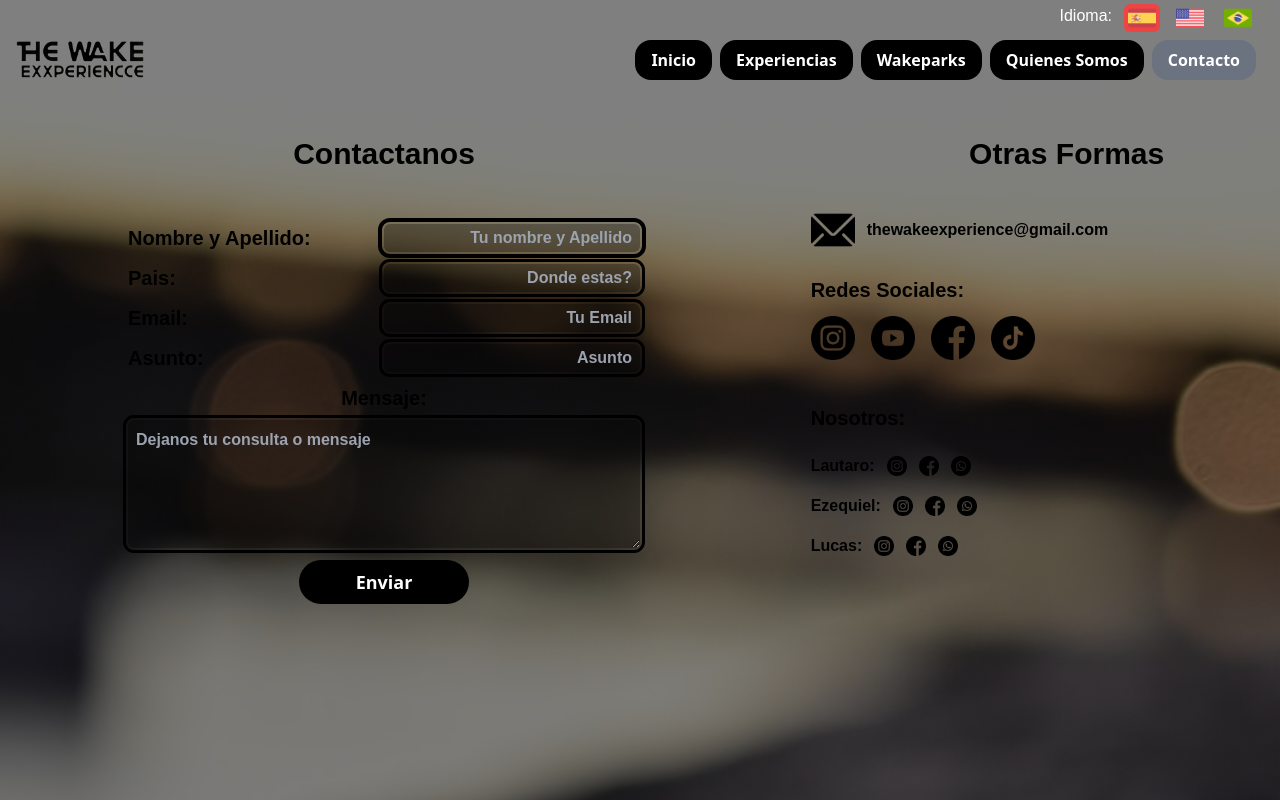
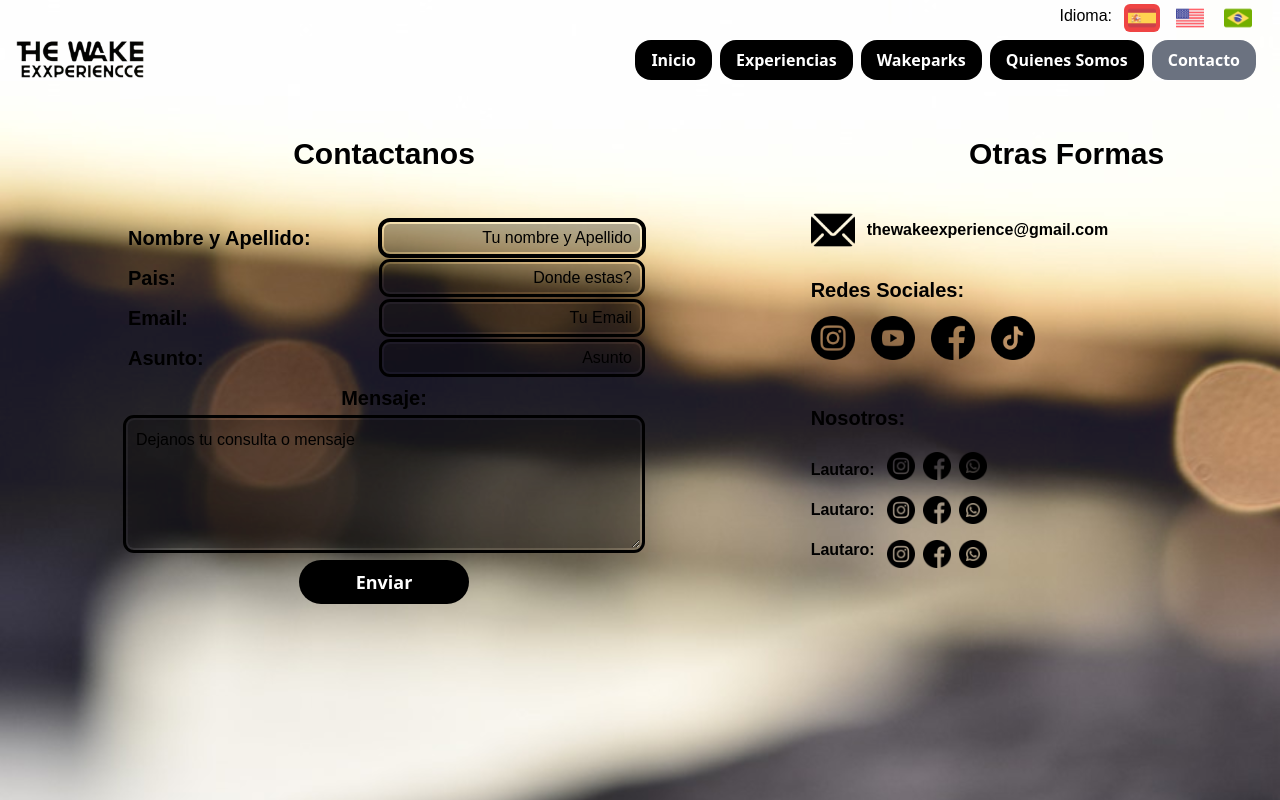
Before and after one commit to Colegiales32/The-Wake-Experience, a React (Vite) app: page /contacto in a window 1280 px wide. Shown: the top 800 px of the page. Built offline with nearby package versions, Linux system fonts and the light colour scheme; a web font is replaced by a local one; what tailwindcss-animated would draw is missing.

Commit message:
correcion color y fondo contacto

```diff
--- a/src/components/Nav.jsx
+++ b/src/components/Nav.jsx
@@ -36,7 +36,7 @@ const Nav = ({fondo, tituloColor}) => {
   return (
     <div>
      <div className={`flex flex-row w-full justify-center md:justify-end pb-2 gap-3 ${fondo} text-white py-1 md:pr-6`}>
-        <p className='font-path'>{t("nav.idioma")}:</p>
+        <p className='font-path text-black'>{t("nav.idioma")}:</p>
         <Link className= {`transition-colors duration-500 ${idiomaActivo ==="es"? "bg-red-500" : ""} } rounded-md px-1 text-center`} onClick={() => idiomaClick("es")}>
         <img src="/esp.png" alt="" className='h-7' />
         </Link>
--- a/src/pages/Contacto.jsx
+++ b/src/pages/Contacto.jsx
@@ -46,30 +46,30 @@ const handleSubmit = (event) => {
 
   return (
     <div>
-    <div className='min-h-screen bg-fondo bg-cover bg-no-repeat'>
+    <div className='min-h-screen bg-gray-900 bg-blend-lighten bg-fondo bg-cover bg-no-repeat'>
         <Nav/>
         <div className='flex flex-col lg:flex-row w-4/5 mx-auto justify-between h-4/5 relative'>
         <form ref={refForm} action="" onSubmit={handleSubmit} className='lg:w-1/2 shrink lg:mt-32 flex flex-col gap-3'>
         <h1 className='font-stencil text-3xl text-center font-bold mx-auto lg:absolute top-10 w-1/2'>{t("contacto.titulo")}</h1>
              <fieldset className='flex flex-row justify-between'>
-            <label className='font-path font-bold text-xl'>{t("contacto.nombre.nombre")}</label>
-            <input className='w-1/2 outline-4 outline outline-offset-2 border-black font-path font-bold bg-opacity-30 bg-black rounded-md placeholder:mr-2 placeholder:text-right' placeholder={t("contacto.nombre.descripcion")} required name='name' type="text" />
+            <label className='font-path font-bold text-xl   text-black'>{t("contacto.nombre.nombre")}</label>
+            <input className='w-1/2 outline-4 outline outline-offset-2 placeholder:text-black outline-black font-path font-bold bg-opacity-30 bg-black rounded-md placeholder:mr-2 placeholder:font-path placeholder:font-light placeholder:text-right' placeholder={t("contacto.nombre.descripcion")} required name='name' type="text" />
             </fieldset>
             <fieldset className='flex flex-row gap-8 justify-between'>
-            <label className='font-path font-bold text-xl'>{t("contacto.pais.pais")}</label>
-            <input className='w-1/2 outline outline-offset-2 border-black bg-opacity-30 bg-black font-path font-bold rounded-md placeholder:mr-2 placeholder:text-right' placeholder={t("contacto.pais.descripcion")} name='pais' required type="text" />
+            <label className='font-path font-bold text-xl   text-black'>{t("contacto.pais.pais")}</label>
+            <input className='w-1/2 outline outline-offset-2  placeholder:text-black placeholder:font-path placeholder:font-light outline-black bg-opacity-30 bg-black font-path font-bold rounded-md placeholder:mr-2 placeholder:text-right' placeholder={t("contacto.pais.descripcion")} name='pais' required type="text" />
             </fieldset>
             <fieldset className='flex flex-row gap-8 justify-between'>
-            <label className='font-path font-bold text-xl'>{t("contacto.email.email")}</label>
-            <input className='w-1/2 outline outline-offset-2 border-black bg-opacity-30 bg-black rounded-md font-path font-bold placeholder:mr-2 placeholder:text-right' placeholder={t("contacto.email.descripcion")} name='email' required type="email" />
+            <label className='font-path font-bold text-xl   text-black'>{t("contacto.email.email")}</label>
+            <input className='w-1/2 outline outline-offset-2  placeholder:text-black outline-black bg-opacity-30 bg-black rounded-md font-path font-bold placeholder:mr-2 placeholder:text-right placeholder:font-path placeholder:font-light' placeholder={t("contacto.email.descripcion")} name='email' required type="email" />
             </fieldset>
             <fieldset  className='flex flex-row gap-8 w-full justify-between'>
-                <label className='font-path font-bold text-xl'>{t("contacto.asunto.asunto")}</label>
-                <input className='w-1/2 outline outline-offset-2 border-black bg-opacity-30 bg-black rounded-md font-path font-bold placeholder:mr-2 placeholder:text-right' placeholder={t("contacto.asunto.descripcion")} name='asunto' required type="text" />
+                <label className='font-path font-bold text-xl  text-black'>{t("contacto.asunto.asunto")}</label>
+                <input className='w-1/2 outline outline-offset-2  placeholder:text-black outline-black bg-opacity-30 bg-black rounded-md font-path font-bold placeholder:mr-2 placeholder:text-right placeholder:font-path placeholder:font-light' placeholder={t("contacto.asunto.descripcion")} name='asunto' required type="text" />
             </fieldset>
             <fieldset className='flex flex-col gap-2'>
-            <label className='font-path font-bold text-xl text-center w-full'>{t("contacto.mensaje.titulo")}</label>
-            <textarea className='w-full mx-auto h-32 outline outline-offset-2 border-black font-path font-bold bg-opacity-30 bg-black rounded-md placeholder:pl-2 placeholder:pt-2' name='mensaje' placeholder={t("contacto.mensaje.placeholder")} required type="text" />
+            <label className='font-path font-bold text-xl  text-black text-center w-full'>{t("contacto.mensaje.titulo")}</label>
+            <textarea className='w-full mx-auto h-32  outline outline-offset-2  placeholder:text-black outline-black font-path font-bold bg-opacity-30 bg-black rounded-md placeholder:pl-2 placeholder:pt-2 placeholder:font-path placeholder:font-light' name='mensaje' placeholder={t("contacto.mensaje.placeholder")} required type="text" />
             </fieldset>
             <div className='flex justify-center'>
             <button className='w-1/2 py-2 text-lg md:w-1/3 mx-auto md:m-0 text-center bg-black hover:bg-grisoscuro rounded-full  text-white font-bold transition-colors duration-1000'>{t("contacto.enviar")}</button>
@@ -82,7 +82,7 @@ const handleSubmit = (event) => {
         <div className=' bg-opaco'>
 
         </div>
-        <div className='flex flex-col mb-5 w-1/3'>
+        <div className='flex flex-col mb-5 lg:w-1/3'>
         <h2 className='font-stencil text-3xl text-center font-bold mx-auto lg:absolute top-10 lg:w-1/2'>{t("mascontacto.titulo")}</h2>
                     <div className='flex lg:mt-28 mt-4 items-center gap-x-3 flex-row'>
                         <img className='h-11' src={mail} alt="Email" />
@@ -92,7 +92,7 @@ const handleSubmit = (event) => {
         <div className='lg:w-2/3 shrink mt-6 flex flex-col gap-3'>
 
             <h3 className='font-path font-bold text-xl'>{t("mascontacto.redes")}:</h3>
-            <div className='flex flex-row gap-4'>
+            <div className='flex flex-row w-full gap-4'>
             <Link to="">
                 <img className='h-11' src={instagram} alt="Instagram" />
             </Link>
@@ -106,54 +106,57 @@ const handleSubmit = (event) => {
                 <img className='h-11' src={tiktok} alt="Tik-Tok" />
             </Link>
             </div>
-            <div className='mt-8'>
-                <h3 className='font-path text-xl font-bold'>{t("mascontacto.nosotros")}:</h3>
-                <div className='h-7 mt-5 flex items-center'>
-                    <div className='flex flex-row items-center gap-x-3'>
+            <div className='mt-8 pb-7'>
+                <h3 className='font-path text-xl font-bold lg:mb-5'>{t("mascontacto.nosotros")}:</h3>
+
+                    <div className='flex flex-row items-center relative gap-x-3'>
+                       <div className='flex flex-col h-full gap-y-4'>
                         <p className='font-path font-bold'>Lautaro:</p>
+                        <p className='font-path font-bold'>Lautaro:</p>
+                        <p className='font-path font-bold'>Lautaro:</p>
+                       </div>
+                       <div className='w-1/2 flex flex-col gap-y-4' >
+                        <div className='flex flex-row gap-2 '>
                          <Link to="">
-                <img className='h-5 my-auto' src={instagram} alt="Instagram" />
+                                <img className='h-7 my-auto ' src={instagram} alt="Instagram" />
                          </Link>
                          <Link to="">
-                <img className='h-5' src={facebook} alt="Facebook" />
+                             <img className='h-7' src={facebook} alt="Facebook" />
                          </Link>
                          <Link to="">
-                <img className='h-5' src={wpp} alt="Whatsapp" />
+                             <img className='h-7' src={wpp} alt="Whatsapp" />
+                         </Link>
+                                 </div>
+                        <div className='flex flex-row gap-2'>
+                        <Link to="">
+                             <img className='h-7 my-auto' src={instagram} alt="Instagram" />
+                         </Link>
+                         <Link to="">
+                               <img className='h-7' src={facebook} alt="Facebook" />
+                         </Link>
+                         <Link to="">
+                             <img className='h-7' src={wpp} alt="Whatsapp" />
+                         </Link>
+                                 </div>
+                        <div className='flex flex-row gap-2'>
+                        <Link to="">
+                             <img className='h-7 my-auto' src={instagram} alt="Instagram" />
+                         </Link>
+                            <Link to="">
+                                <img className='h-7' src={facebook} alt="Facebook" />
+                            </Link>
+                            <Link to="">
+                                <img className='h-7' src={wpp} alt="Whatsapp" />
                             </Link>
                     </div>
                         </div>
                        </div>
-                <div className='h-7 flex items-center'>
-                    <div className='flex flex-row items-center gap-3'>
-                        <p className='font-path font-bold'>Ezequiel:</p>
-                        <Link to="">
-                <img className='h-5 my-auto' src={instagram} alt="Instagram" />
-            </Link>
-            <Link to="">
-                <img className='h-5' src={facebook} alt="Facebook" />
-            </Link>
-            <Link to="">
-                <img className='h-5' src={wpp} alt="Whatsapp" />
-            </Link>
-                    </div>
-            </div>
-                <div className='h-7 flex items-center'>
-                    <div className='flex flex-row items-center gap-3'>
-                        <p className='font-path font-bold'>Lucas:</p>
-                        <Link to="">
-                <img className='h-5 my-auto' src={instagram} alt="Instagram" />
-            </Link>
-            <Link to="">
-                <img className='h-5' src={facebook} alt="Facebook" />
-            </Link>
-            <Link to="">
-                <img className='h-5' src={wpp} alt="Whatsapp" />
-            </Link>
+
                     </div>
                 </div>
 
 
-        </div>
+
         </div>
         </div>
         </div>
```
Lines whose indentation alone changed are shown as unchanged.
